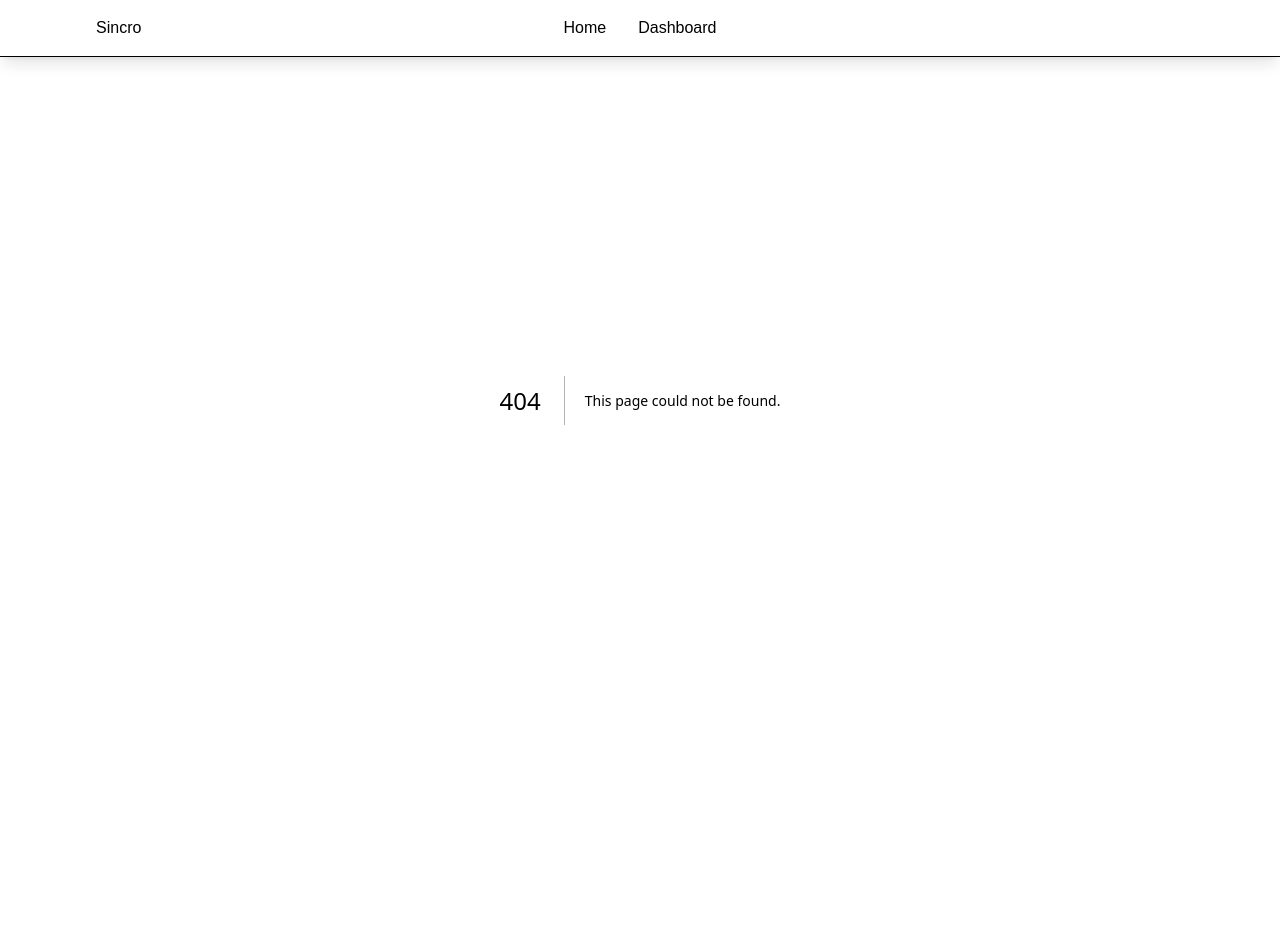
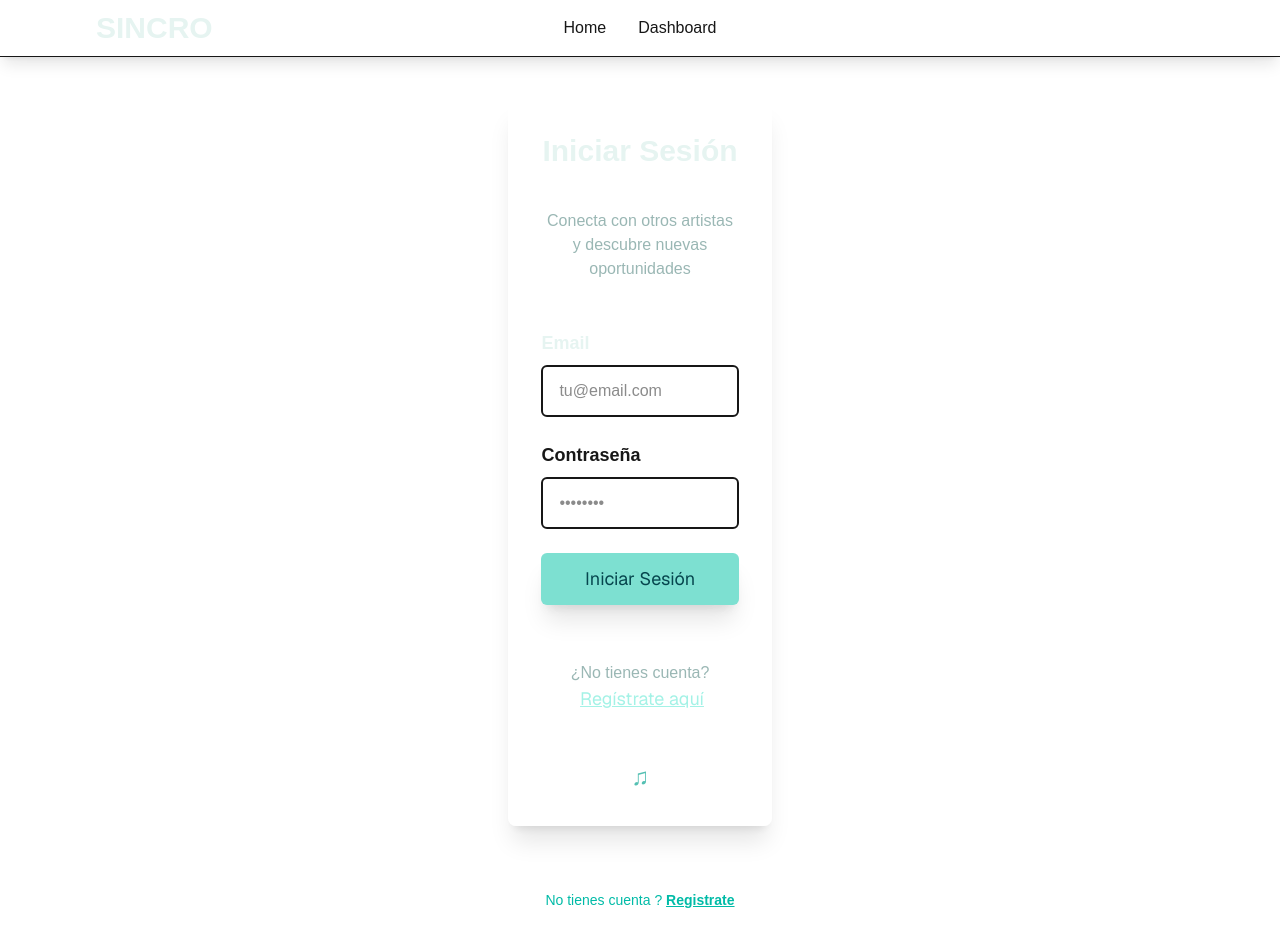
Before and after one commit to pf-henry-g3/front, a Next.js app in the folder front/: page /login in a window 1280 px wide. Before the commit this address had no page. Before the commit the page ends 800 px from the top, so only its background shows below. Built offline with nearby package versions, Linux system fonts and the light colour scheme.

Commit message:
dev loginform y loginpage

```diff
--- a/front/src/app/home/page.tsx
+++ b/front/src/app/home/page.tsx
@@ -7,7 +7,7 @@ export default function HomePage () {
 
     return (
         <div className="pt-20 pb-20 px-4">
-            <h1 className="text-amber-200 text-center text-3xl mb-8">Búsqueda de Productos</h1>
+            <h1 className="text-txt1 text-3xl font-bold text-center">Búsqueda de Bandas</h1>
 
            <Filterproduct />
         </div>
--- /dev/null
+++ b/front/src/app/login/page.tsx
@@ -0,0 +1,19 @@
+
+import LoginForm from "@/src/components/LoginForm";
+import Link from "next/link";
+
+export default function LoginPage () {
+    return (
+    <div className="flex items-center justify-center bg-black-50">
+
+        <div className="w-full max-w-md p-9">
+        <LoginForm />
+             <p className="text-teal-500 text-center m-auto text-sm text-white-600">
+             No tienes cuenta ? {" "}
+
+                <Link className= "text-teal-500 underline font-semibold" href={"/register"}>Registrate</Link>
+            </p>
+        </div>
+
+    </div>);
+}
--- /dev/null
+++ b/front/src/components/LoginForm.tsx
@@ -0,0 +1,136 @@
+"use client"
+import { useFormik } from "formik";
+import * as Yup from "yup";
+
+// Schema de validación con Yup
+const validationSchema = Yup.object({
+  email: Yup.string()
+    .email("Email inválido")
+    .required("El email es requerido"),
+  password: Yup.string()
+    .min(6, "La contraseña debe tener al menos 6 caracteres")
+    .required("La contraseña es requerida")
+});
+
+export default function LoginForm() {
+  const formik = useFormik({
+    initialValues: {
+      email: "",
+      password: ""
+    },
+    validationSchema,
+    onSubmit: (values, { setSubmitting, setStatus }) => {
+      // Simular llamada a API de login
+      console.log("Datos del login:", values);
+
+      setTimeout(() => {
+        // Aquí iría la lógica real de autenticación
+        if (values.email === "test@test.com" && values.password === "123456") {
+          setStatus({ type: "success", message: "Login exitoso!" });
+        } else {
+          setStatus({ type: "error", message: "Datos incorrectos" });
+        }
+        setSubmitting(false);
+      }, 1000);
+    }
+  });
+
+  return (
+    <div className="flex flex-col justify-center text-center w-[70%] max-w-md mx-auto my-16 gap-6 p-8 bg-white/20 backdrop-blur-md border border-white/30 rounded-lg shadow-xl">
+      <h2 className="text-txt1 text-3xl font-bold mb-4">Iniciar Sesión</h2>
+      <p className="text-txt2 text-md mb-6">Conecta con otros artistas y descubre nuevas oportunidades</p>
+
+      <form onSubmit={formik.handleSubmit} className="space-y-6">
+        {/* Campo Email */}
+        <div className="text-left">
+          <label htmlFor="email" className="block text-txt1 text-lg font-semibold mb-2">
+            Email
+          </label>
+          <input
+            id="email"
+            name="email"
+            type="email"
+            onChange={formik.handleChange}
+            onBlur={formik.handleBlur}
+            value={formik.values.email}
+            className={`w-full px-4 py-3 border-2 rounded-md focus:outline-none focus:ring-2 focus:ring-tur2 transition duration-300 ${
+              formik.touched.email && formik.errors.email
+                ? "border-red-500 bg-red-50"
+                : "border-fondo1 bg-white focus:border-tur3"
+            }`}
+            placeholder="tu@email.com"
+          />
+          {formik.touched.email && formik.errors.email && (
+            <p className="mt-2 text-sm text-red-600 font-medium">{formik.errors.email}</p>
+          )}
+        </div>
+
+        {/* Campo Password */}
+        <div className="text-left">
+          <label htmlFor="password" className="block color-grey-500 text-lg font-semibold mb-2">
+            Contraseña
+          </label>
+          <input
+            id="password"
+            name="password"
+            type="password"
+            onChange={formik.handleChange}
+            onBlur={formik.handleBlur}
+            value={formik.values.password}
+            className={`w-full px-4 py-3 border-2 rounded-md focus:outline-none focus:ring-2 focus:ring-tur2 transition duration-300 ${
+              formik.touched.password && formik.errors.password
+                ? "border-red-500 bg-red-50"
+                : "border-fondo1 bg-white focus:border-tur3"
+            }`}
+            placeholder="••••••••"
+          />
+          {formik.touched.password && formik.errors.password && (
+            <p className="mt-2 text-sm text-red-600 font-medium">{formik.errors.password}</p>
+          )}
+        </div>
+
+        {/* Botón Submit */}
+        <button
+          type="submit"
+          disabled={formik.isSubmitting || !formik.isValid}
+          className={`w-full py-3 px-6 rounded-md text-lg font-sans shadow-xl transition duration-300 ${
+            formik.isSubmitting || !formik.isValid
+              ? "bg-gray-400 cursor-not-allowed text-white"
+              : "bg-tur1 text-azul hover:bg-tur2 hover:text-oscuro2 hover:-translate-y-0.5 hover:cursor-pointer"
+          }`}
+        >
+          {formik.isSubmitting ? "Iniciando sesión..." : "Iniciar Sesión"}
+        </button>
+      </form>
+
+      {/* Mensajes de estado */}
+      {formik.status && (
+        <div className={`mt-4 p-4 rounded-md shadow-md ${
+          formik.status.type === "success"
+            ? "bg-tur1 border border-tur2 text-azul"
+            : "bg-red-100 border border-red-400 text-red-700"
+        }`}>
+          <p className="font-medium">{formik.status.message}</p>
+        </div>
+      )}
+
+      {/* Link para registro */}
+      <div className="mt-8 text-center">
+        <p className="text-txt2 text-md">
+          ¿No tienes cuenta?
+          <a
+            href="/register"
+            className="ml-1 text-tur3 text-lg font-sans transition duration-400 hover:text-tur2 hover:cursor-pointer underline"
+          >
+            Regístrate aquí
+          </a>
+        </p>
+      </div>
+
+      {/* Decorative element */}
+      <div className="mt-6">
+        <h2 className="text-tur2 text-2xl font-semibold">♫</h2>
+      </div>
+    </div>
+  );
+}
--- a/front/src/components/Navbar.tsx
+++ b/front/src/components/Navbar.tsx
@@ -10,7 +10,7 @@ export default function NavBar () {
 
                 <Link href="/">
 
-                <div className="flex items-center justify-center"> <span className="text-center">Sincro</span></div>
+                <div className="flex items-center justify-center"> <span className="text-txt1 text-3xl font-bold text-center">SINCRO</span></div>
 
                 </Link>
 
--- a/front/src/components/Searchbar.tsx
+++ b/front/src/components/Searchbar.tsx
@@ -1,10 +1,10 @@
-"use client";
+"use client"
 
 import { useState, ChangeEvent, FormEvent } from "react";
 
 interface SearchbarProps {
-  onSearch?: (query: string) => void;
-  placeholder?: string;
+  onSearch: (query: string) => void;
+  placeholder: string;
 }
 
 export default function Searchbar ({ onSearch, placeholder = "Buscar..."}: SearchbarProps) {
@@ -58,7 +58,7 @@ export default function Searchbar ({ onSearch, placeholder = "Buscar..."}: Searc
       </div>
       <button
         type="submit"
-        className="px-6 py-3 bg-blue-500 text-white border-none rounded-full cursor-pointer text-base transition-colors hover:bg-blue-600 focus:outline-none focus:ring-2 focus:ring-blue-500 focus:ring-opacity-50"
+        className="ppy-1.5 rounded-md px-4 text-tur3 text-lg font-sans border-fondo1 transition duration-400 hover:bg-tur3 hover:border-verde hover:text-azul hover:-translate-y-0.5 hover:cursor-pointer"
       >
         Buscar
       </button>
```
